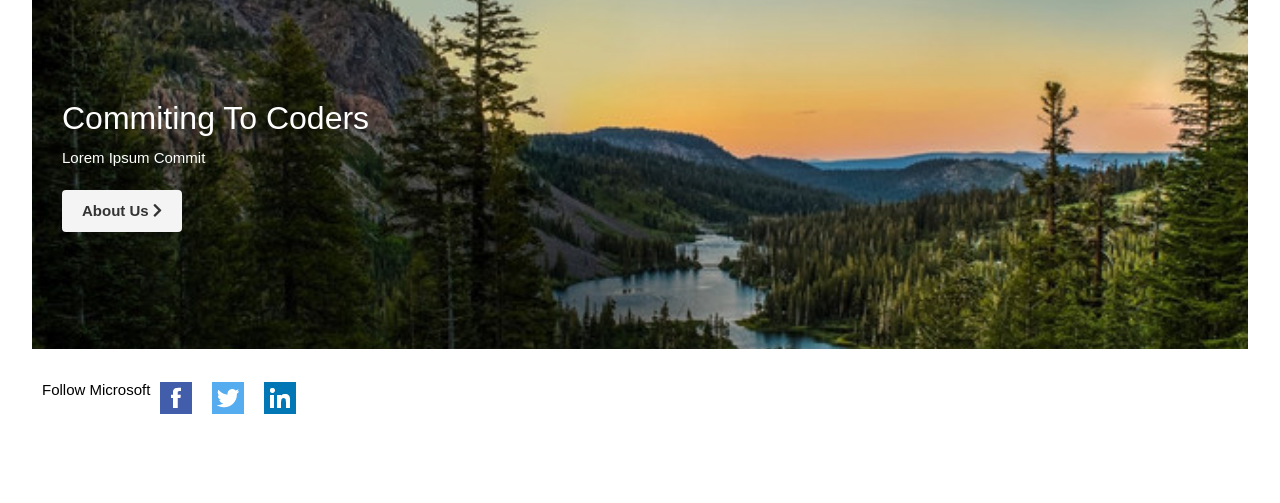
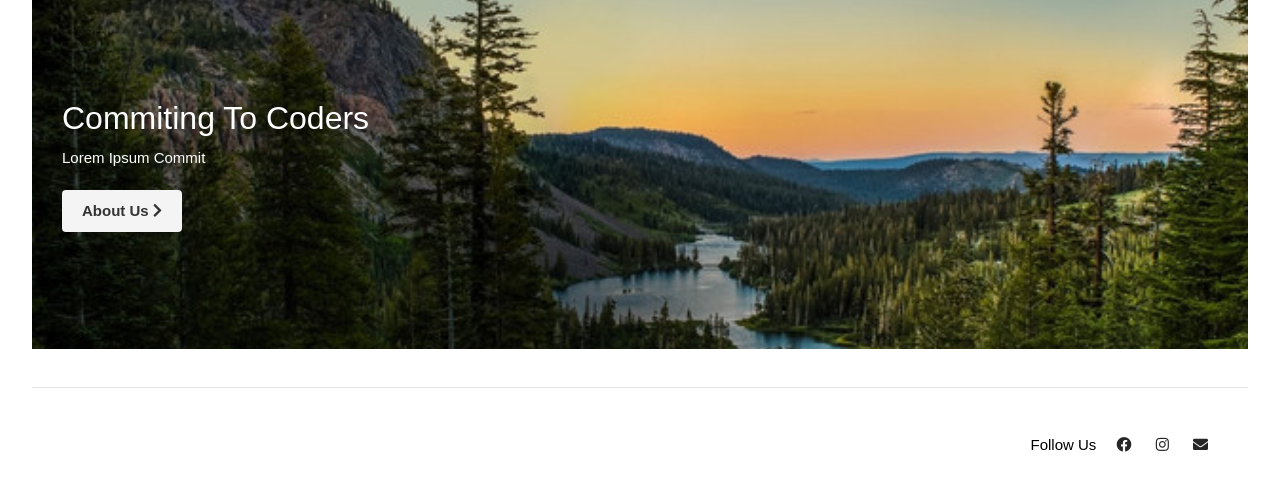
Before and after one commit to AulonSal/code-builders, a Django app: page / in a window 1280 px wide. Shown: the part 1483-1986 px from the top of the page. Before the commit the page ends 1897 px from the top, so only its background shows below. Run offline with Django 3.2, Linux system fonts and the light colour scheme; parts of the project's set-up code (start-up, migrations or seed data) failed here and were passed over; some libraries are stand-ins or nearby versions; some web fonts are replaced.

Commit message:
footer change

```diff
--- a/website/home/templates/home/base.html
+++ b/website/home/templates/home/base.html
@@ -49,19 +49,21 @@
 
 {% block content %} {% endblock %}
 
+	  <br>
+	  <hr>
       <!--Follow-->
-      <section class="follow">
-	  <hr>
-      	<p>Follow Microsoft</p>
-      	<a href="https://facebook.com">
-      		<img src="{% static 'home/img/social-fb.png' %}">
-      	</a>
-      	<a href="https://twitter.com">
-      		<img src="{% static 'home/img/social-twitter.png' %}">
-      	</a>
-      	<a href="https://linkedin.com">
-      		<img src="{% static 'home/img/social-linkedin.png' %}">
-      	</a>
+      <section class="follow" style = "float: right;">
+      	<p>Follow Us<tab>
+			<a href="https://facebook.com" style='margin-left: 1rem; text-decoration: none'>
+				<i class="fab fa-facebook"></i>
+			</a>
+			<a href="https://twitter.com" style = "text-decoration: none">
+				<i class="fab fa-instagram"></i>
+			</a>
+			<a href="https://linkedin.com" style = "text-decoration: none">
+				<i class="fas fa-envelope"></i>
+			</a>
+		</p>
       </section>
     </div>
    </body>
```
